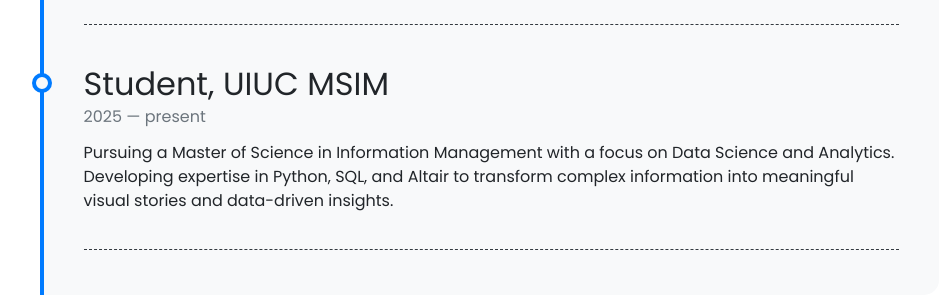
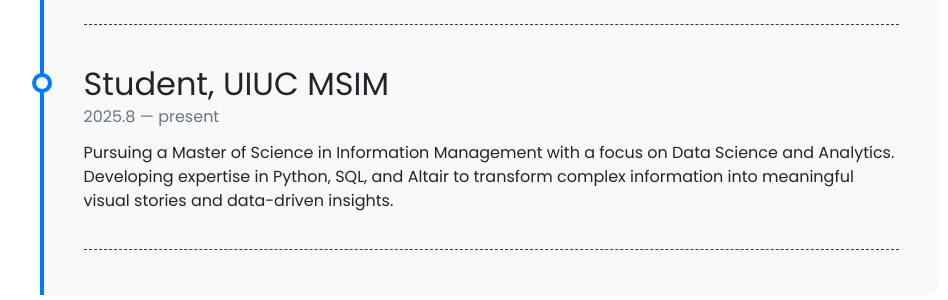
Before and after one commit to xinyiC11/xinyiC11.github.io, a Jekyll site: the page built from pages/about.md, in a window 1280 px wide. Shown: the part 901-1201 px from the top of the page, without its empty margins (149-1097 px from the left). Built offline with Jekyll 4.4.1, drawn with Linux system fonts in a browser that asks for light colours; nearby versions of some CDN libraries.

Commit message:
Change start date format for UIUC MSIM
Updated the start date format for the UIUC MSIM entry.

```diff
--- a/_data/timeline.yml
+++ b/_data/timeline.yml
@@ -6,7 +6,7 @@
                communication between staff and management to ensure operational excellence.
 
 - title: Student, UIUC MSIM
-  from: 2025
+  from: 2025.8
   to: present
   description: Pursuing a Master of Science in Information Management with a focus on
                Data Science and Analytics. Developing expertise in Python, SQL, and
```
